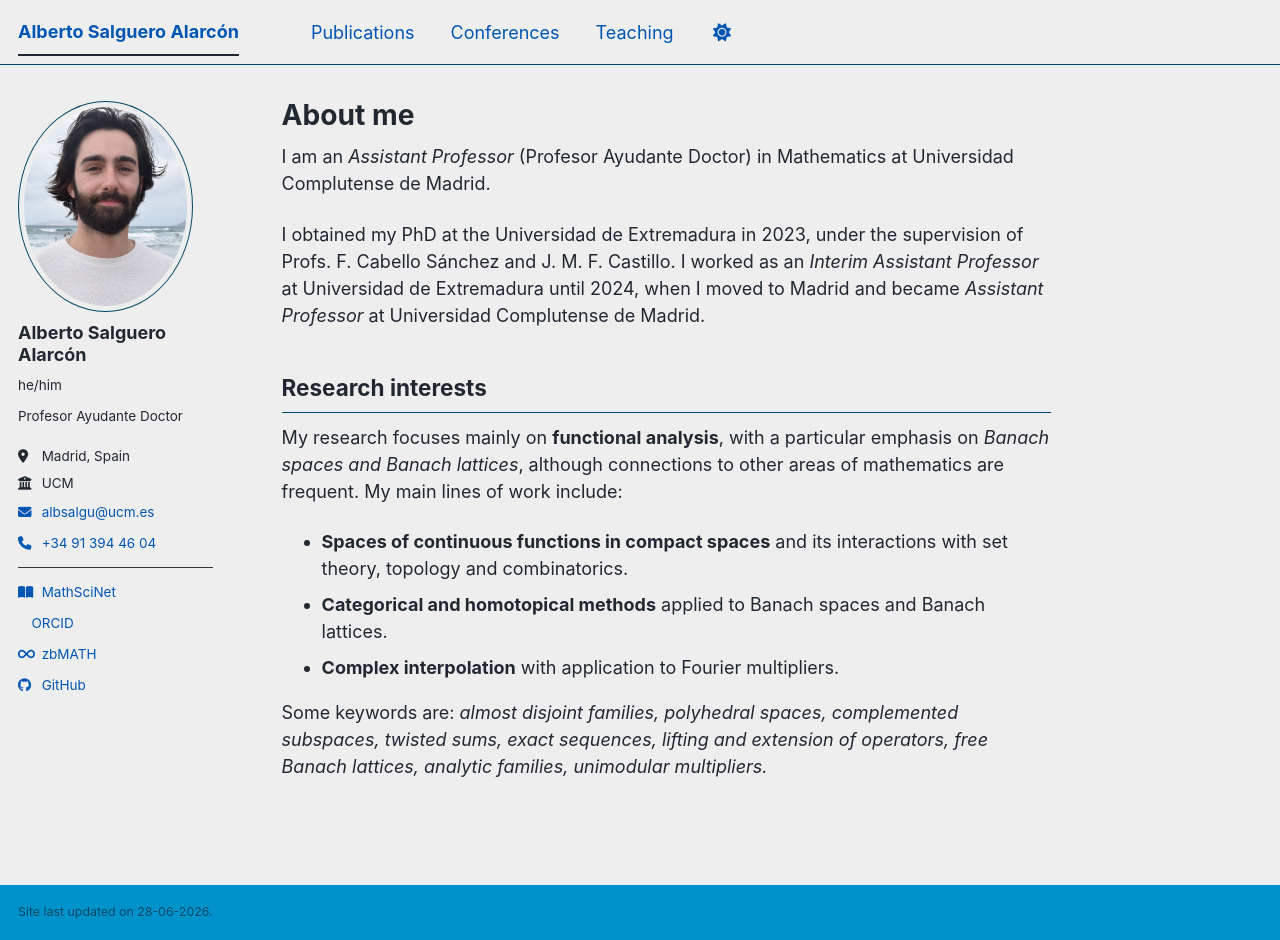
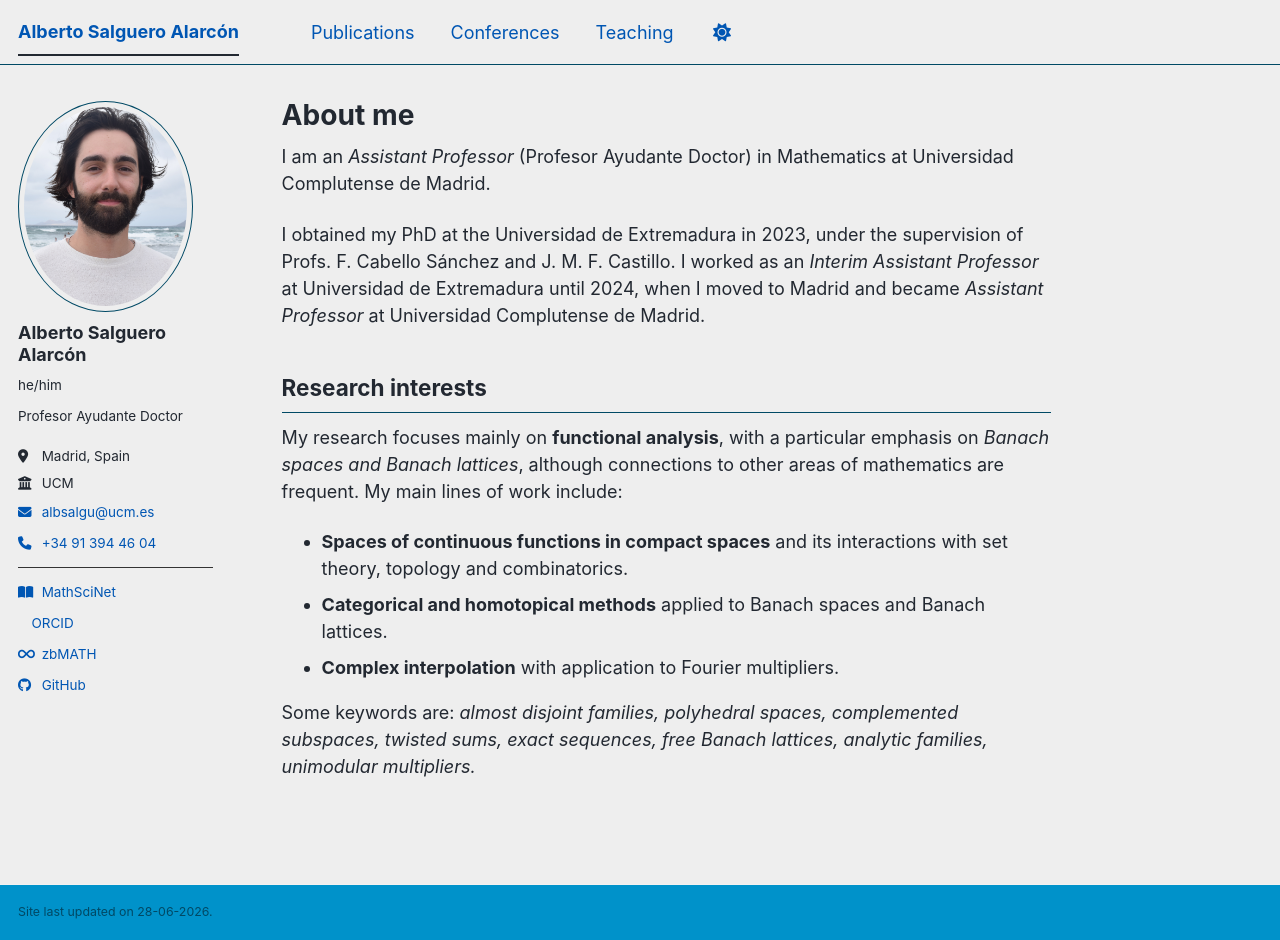
Before and after one commit to salgueroalarcon/salgueroalarcon.github.io, a Jekyll site: the page built from _pages/about.md, in a window 1280 px wide and 940 px high. Built offline with Jekyll 4.4.1, drawn with Linux system fonts in a browser that asks for light colours; a style sheet for code colours, icons or effects is not loaded.

Commit message:
Update about.md

```diff
--- a/_pages/about.md
+++ b/_pages/about.md
@@ -19,4 +19,4 @@ My research focuses mainly on **functional analysis**, with a particular emphasi
 - **Categorical and homotopical methods** applied to Banach spaces and Banach lattices.
 - **Complex interpolation** with application to Fourier multipliers.
 
-Some keywords are: _almost disjoint families, polyhedral spaces, complemented subspaces, twisted sums, exact sequences, lifting and extension of operators, free Banach lattices, analytic families, unimodular multipliers._
+Some keywords are: _almost disjoint families, polyhedral spaces, complemented subspaces, twisted sums, exact sequences, free Banach lattices, analytic families, unimodular multipliers._
```
